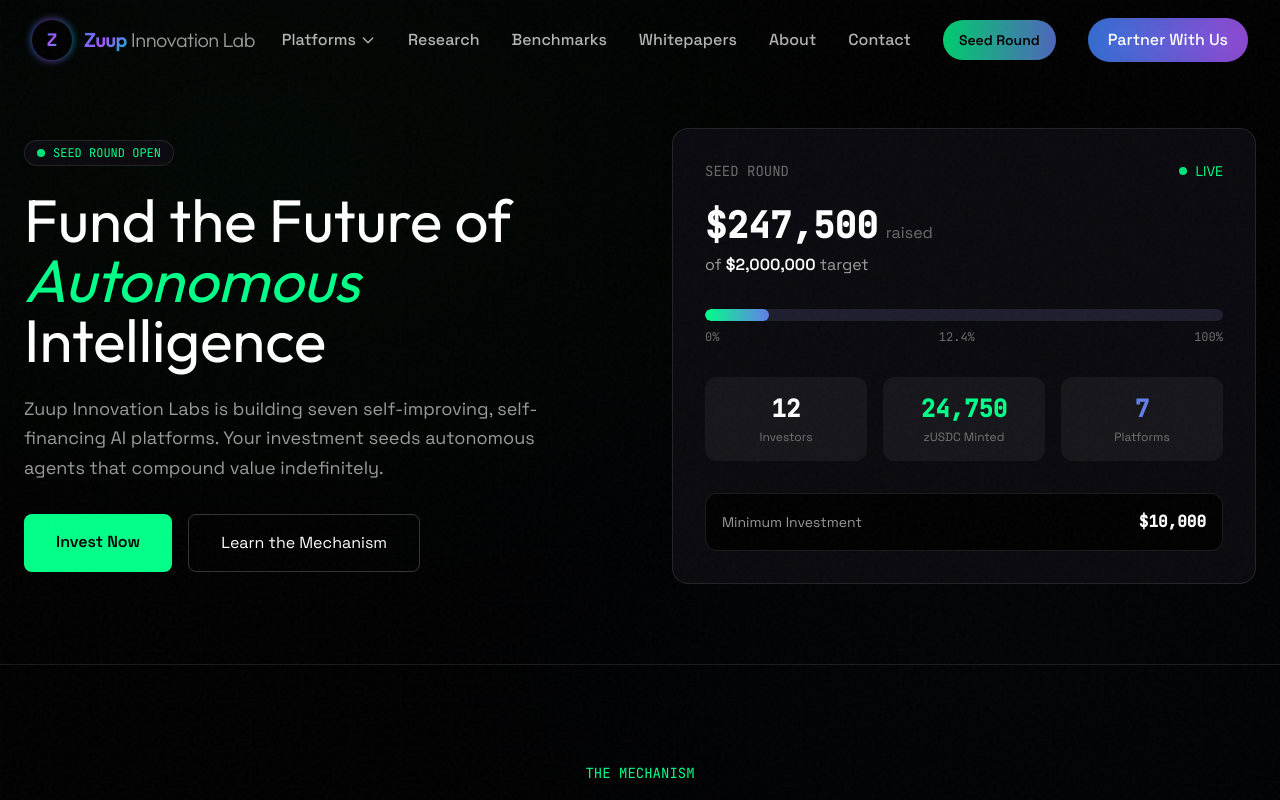
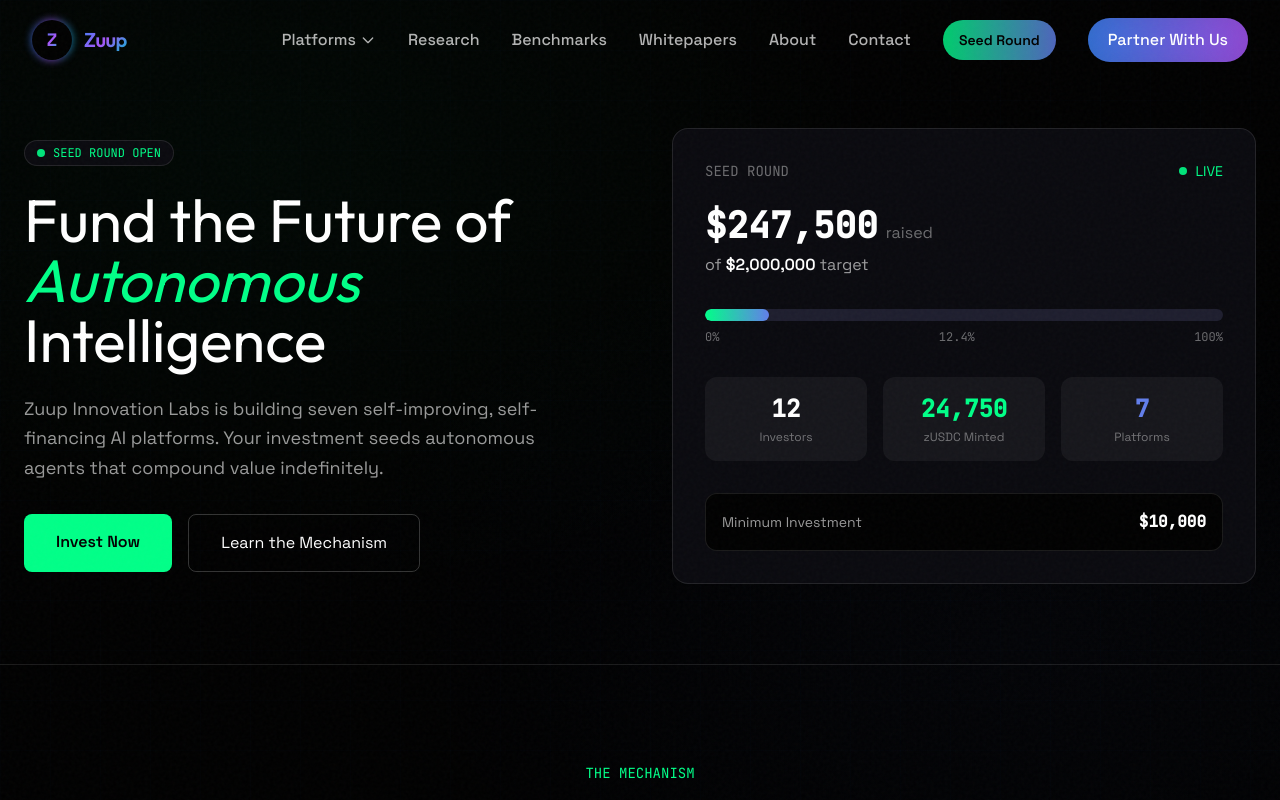
Before and after one commit to khaaliswooden-max/zblackhole.io, a Next.js app: page /seed in a window 1280 px wide. Shown: the top 800 px of the page. Built offline with nearby package versions, Linux system fonts and the light colour scheme.

Commit message:
remove Innovation Lab text from navigation logo

```diff
--- a/src/components/Navigation.tsx
+++ b/src/components/Navigation.tsx
@@ -51,7 +51,6 @@
               </div>
               <span className="text-xl font-display font-semibold tracking-tight hidden sm:block">
                 <span className="gradient-text">Zuup</span>
-                <span className="text-white/60 font-light ml-1">Innovation Lab</span>
               </span>
             </Link>
 
```
